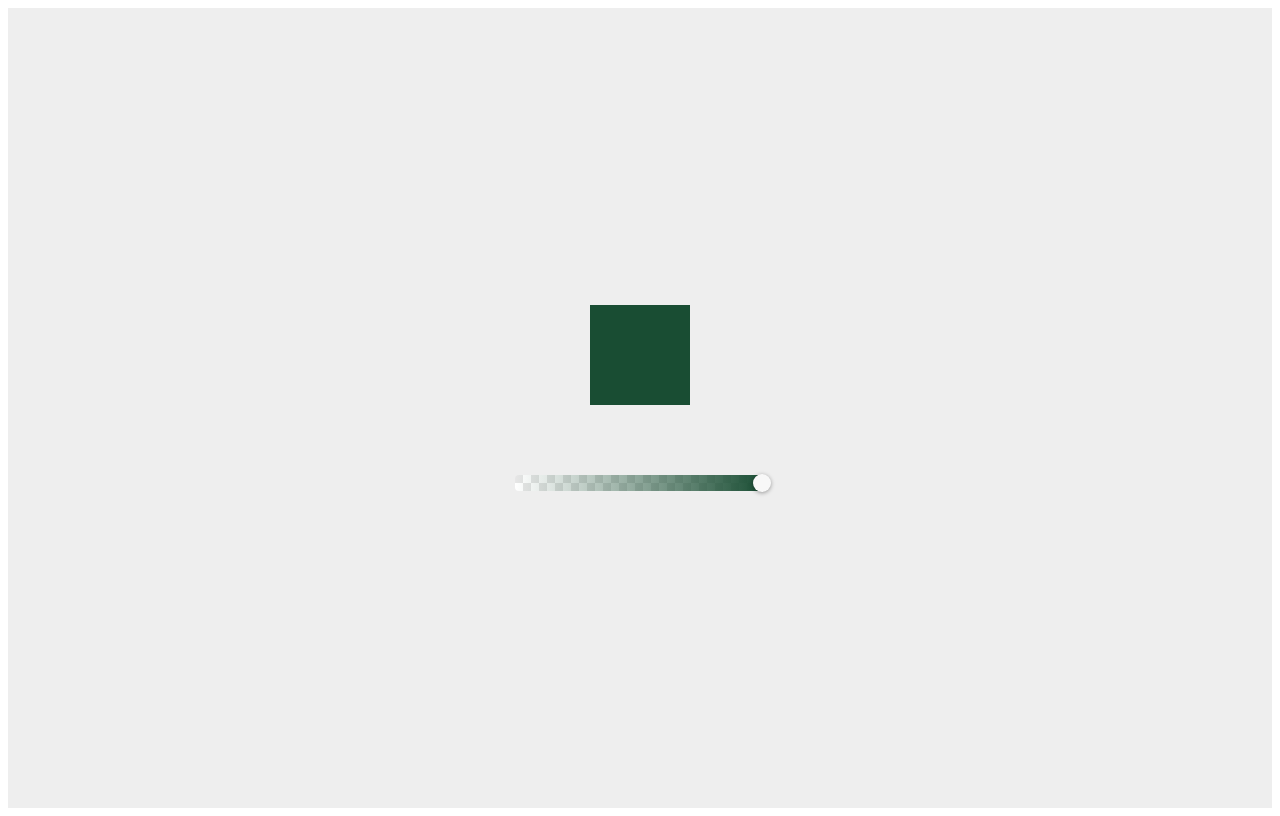
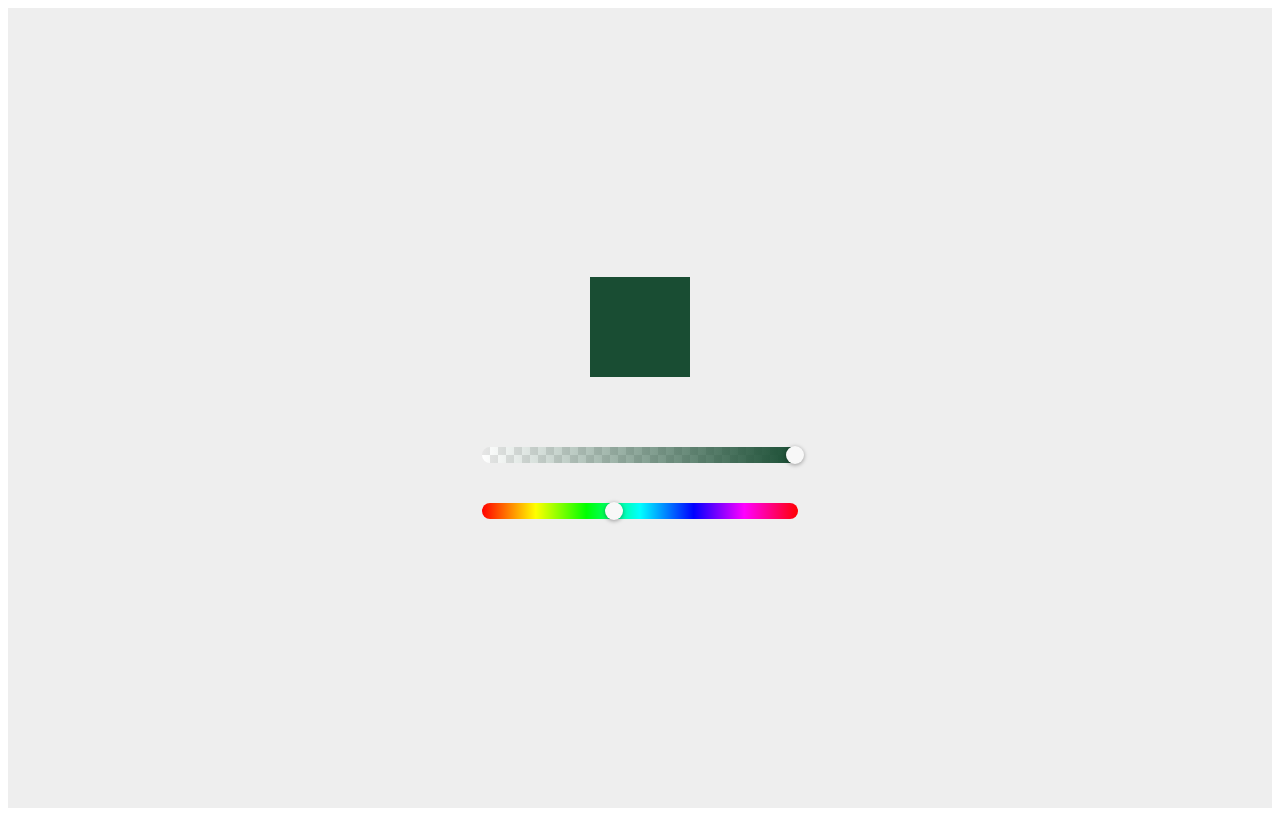
Before and after one commit to godwei123/vue-color, a Vue app: page / in a window 1280 px wide. Built offline with nearby package versions, Linux system fonts and the light colour scheme.

Commit message:
Alpha & Hue

```diff
--- a/examples/App.vue
+++ b/examples/App.vue
@@ -1,6 +1,7 @@
 <script setup lang="ts">
 import {ref, watch} from "vue";
 import AlphaPicker from "../packages/components/alpha/AlphaPicker.vue";
+import HuePicker from "../packages/components/hue/HuePicker.vue";
 
 
 const value = ref('#194d33')
@@ -26,7 +27,10 @@
 
     <div style="display:flex;flex-wrap: wrap;flex-direction: column">
       <div>
-        <AlphaPicker v-model="value" size="default" style="margin: 20px;"/>
+        <AlphaPicker round v-model="value" style="margin: 20px;"/>
+      </div>
+      <div>
+        <HuePicker round v-model="value" style="margin: 20px;"/>
       </div>
 
     </div>
--- a/packages/common/Alpha.vue
+++ b/packages/common/Alpha.vue
@@ -18,10 +18,10 @@
 
 <script setup lang="ts">
 import {computed, CSSProperties, onUnmounted, ref} from "vue";
-import {calculateChange} from "../utils/alpha"
+import {calculateChange} from "@/utils/alpha"
 import Checkboard from "../common/Checkboard.vue"
-import {useThrottle} from "../hooks/useThrottle";
-import {ColorObject, Direction} from "../interface";
+import {useThrottle} from "@/hooks/useThrottle";
+import {ColorObject, Direction} from "@/interface";
 
 interface Alpha {
   color: ColorObject,
--- a/packages/common/Hue.vue
+++ b/packages/common/Hue.vue
@@ -1,8 +1,9 @@
 <template>
-  <div class="hue">
+  <div class="hue" :style="{borderRadius:radius}">
     <div
         :class="['hue-container',`hue-${direction}`]"
         ref="container"
+        :style="{borderRadius:radius}"
         @mousedown="handleMouseDown"
         @onTouchMove="handleChange"
         @onTouchStart="handleChange">
@@ -18,11 +19,13 @@
 
 interface Hue {
   direction?: Direction,
-  color: ColorObject
+  color: ColorObject,
+  radius?: string
 }
 
 const props = withDefaults(defineProps<Hue>(), {
-  direction: 'horizontal'
+  direction: 'horizontal',
+  radius: '0px',
 })
 
 const emit = defineEmits(['change'])
@@ -45,7 +48,7 @@
 
 const handleChange = (e: Event) => {
   const change = calculateChange(e, props.direction, props.color.hsl, container.value)
-  change && emit("change", change)
+  emit("change", change)
 }
 
 onUnmounted(() => {
@@ -60,14 +63,13 @@
   left: 0;
   right: 0;
   bottom: 0;
-  border-radius: 4px;
+
 }
 
 .hue-container {
   padding: 0 2px;
   position: relative;
   height: 100%;
-  border-radius: 4px;
 }
 
 .hue-horizontal {
@@ -78,6 +80,4 @@
   background: linear-gradient(to top, #f00 0%, #ff0 17%, #0f0 33%,
   #0ff 50%, #00f 67%, #f0f 83%, #f00 100%);
 }
-
-
 </style>
--- a/packages/components/alpha/AlphaPicker.vue
+++ b/packages/components/alpha/AlphaPicker.vue
@@ -1,9 +1,9 @@
 <template>
   <div
-      :style="styles.alphaWrap"
+      :style="{width:styles.width,height:styles.height}"
       class="picker alpha-picker">
     <Alpha
-        :radius="radius"
+        :radius="styles.radius"
         :direction="direction"
         :color="color"
         @change="change"
@@ -14,42 +14,37 @@
 </template>
 
 <script setup lang="ts">
-import Alpha from "../../common/Alpha.vue"
-import AlphaPointer from "./AlphaPointer.vue"
+import {computed, ComputedRef} from "vue";
 import {ColorInput} from "tinycolor2";
-import {convertColor, formatColor} from "../../utils/color";
-import {computed, ComputedRef} from "vue";
-import {ColorFormat, ColorObject, Direction, Size} from "../../interface";
-import Pointer from "../../common/Pointer.vue";
+import Alpha from "@/common/Alpha.vue"
+import Pointer from "@/common/Pointer.vue";
+import {ColorFormat, ColorObject, Direction, Size} from "@/interface";
+import {convertColor, formatColor} from "@/utils/color";
 
 interface AlphaPropsType {
   modelValue: ColorInput,
   format?: ColorFormat,
   direction?: Direction,
   width?: string,
-  size?: Size,
-  round?: boolean
+  height?: string
+  round?: boolean | string
 }
 
 const props = withDefaults(defineProps<AlphaPropsType>(), {
   direction: 'horizontal',
   format: 'rgb',
-  size: 'default',
   round: false,
-  width: '250px'
+  width: '316px',
+  height: '16px'
 })
-const sizeEnum = {
-  'mini': 10,
-  'small': 14,
-  'default': 16,
-  'middle': 18,
-  'large': 20,
-}
+
+const emit = defineEmits(["update:modelValue"])
+
 const styles = computed(() => {
-  let size = sizeEnum[props.size]
+  let size = parseInt(props.height)
   let width = size + 2;
   let height = size + 2;
-  let alphaWrap = {}, pointer = {}
+  let radius = "", pointer = {}
   if (props.direction == 'vertical') {
     pointer = {
       width: `${width}px`,
@@ -57,10 +52,6 @@
       transform: `translate(-4px, ${-width / 2}px)`,
       top: `${color.value.rgb.a * 100}%`,
       transition: 'top linear .1s'
-    }
-    alphaWrap = {
-      height: props.width ? props.width : '100%',
-      width: `${size}px`
     }
   } else {
     pointer = {
@@ -70,22 +61,18 @@
       left: `${color.value.rgb.a * 100}%`,
       transition: "left linear .1s"
     }
-
-    alphaWrap = {
-      width: props.width ? props.width : '100%',
-      height: `${size}px`
-    }
+  }
+  if (typeof props.round === 'boolean') {
+    radius = props.round ? `${size / 2}px` : '0'
+  } else {
+    radius = props.round
   }
   return {
-    alphaWrap,
-    pointer
+    width: props.direction == 'horizontal' ? props.width : props.height,
+    height: props.direction == 'vertical' ? props.width : props.height,
+    pointer,
+    radius
   }
-})
-
-const emit = defineEmits(["update:modelValue"])
-
-const radius = computed(() => {
-  return props.round ? `${sizeEnum[props.size] / 2}px` : "4px"
 })
 
 const color: ComputedRef<ColorObject> = computed(() => {
--- a/packages/components/hue/HuePicker.vue
+++ b/packages/components/hue/HuePicker.vue
@@ -1,56 +1,78 @@
 <template>
-  <div class="picker hue-picker" :style="styles">
+  <div
+      class="picker hue-picker"
+      :style="{width:styles.width,height:styles.height}">
     <Hue
+        :radius="styles.radius"
         :color="color"
         :direction="direction"
         @change="change"
     >
-      <HuePointer :size="sizeEnum[size]" :direction="direction" :color="color"/>
+      <Pointer :styles="styles.pointer"></Pointer>
     </Hue>
   </div>
 </template>
 
 <script setup lang="ts">
-import Hue from "../../common/Hue.vue"
-import HuePointer from "./HuePointer.vue"
 import {ColorInput} from "tinycolor2";
 import {computed, ComputedRef} from "vue";
-import {ColorFormat, ColorObject, Direction, Size} from "../../interface";
-import {convertColor, formatColor} from "../../utils/color";
+import {ColorFormat, ColorObject, Direction} from "@/interface";
+import {convertColor, formatColor} from "@/utils/color";
+import Pointer from "@/common/Pointer.vue";
+import Hue from "@/common/Hue.vue"
 
 interface HuePropsType {
   modelValue: ColorInput,
   format?: ColorFormat,
   direction?: Direction,
-  width?: number,
-  size?: Size,
+  width?: string,
+  height?: string,
+  round?: boolean | string
 }
 
 const props = withDefaults(defineProps<HuePropsType>(), {
   direction: 'horizontal',
   format: 'rgb',
-  size: 'default',
+  width: '316px',
+  height: '16px',
+  round: false
 })
 const emit = defineEmits(['update:modelValue'])
 
-const sizeEnum = {
-  'mini': 10,
-  'small': 14,
-  'default': 16,
-  'middle': 18,
-  'large': 20,
-}
+const styles = computed(() => {
+  let size = parseInt(props.height)
+  let radius = "", pointer = {}
 
-const styles = computed(() => {
-  return props.direction === 'horizontal' ?
-      {
-        width: props.width ? `${props.width}px` : '100%',
-        height: `${sizeEnum[props.size]}px`
-      } :
-      {
-        height: props.width ? `${props.width}px` : '100%',
-        width: `${sizeEnum[props.size]}px`
-      }
+  let width = size + 2;
+  let height = size + 2;
+  if (props.direction == 'vertical') {
+    pointer = {
+      width: `${width}px`,
+      height: `${height}px`,
+      transform: `translate(-3px, ${-width / 2}px)`,
+      top: `${-((color.value.hsl.h * 100) / 360) + 100}%`,
+      transition: 'top linear .1s'
+    }
+  } else {
+    pointer = {
+      width: `${width}px`,
+      height: `${height}px`,
+      transform: ` translate(${-width / 2}px, -1px)`,
+      left: `${(color.value.hsl.h * 100) / 360}%`,
+      transition: "left linear .1s"
+    }
+  }
+  if (typeof props.round === 'boolean') {
+    radius = props.round ? `${size / 2}px` : '0'
+  } else {
+    radius = props.round
+  }
+  return {
+    width: props.direction == 'horizontal' ? props.width : props.height,
+    height: props.direction == 'vertical' ? props.width : props.height,
+    pointer,
+    radius
+  }
 })
 
 const color: ComputedRef<ColorObject> = computed(() => {
--- a/tsconfig.json
+++ b/tsconfig.json
@@ -17,7 +17,10 @@
     "noEmit": true,
     "types": [
       "node"
-    ]
+    ],
+    "paths": {
+      "@/*": ["./packages/*"]
+    }
   },
   "include": [
     "packages/**/*.ts",
--- a/vite.config.ts
+++ b/vite.config.ts
@@ -1,20 +1,20 @@
-import { defineConfig } from 'vite'
+import {defineConfig} from 'vite'
 import vue from '@vitejs/plugin-vue'
 import dts from "vite-plugin-dts"
 import libCss from 'vite-plugin-libcss';
-import {resolve,join} from 'path'
+import {resolve, join} from 'path'
 
 // https://vitejs.dev/config/
 export default defineConfig({
-  plugins: [vue(),dts(),libCss()],
-  build:{
+    plugins: [vue(), dts(), libCss()],
+    build: {
         outDir: 'dist',
         lib: {
             entry: resolve(__dirname, 'packages/index.ts'),
             name: 'VueColor',
-      fileName: (format)=>`vue-color.${format}.js`,
+            fileName: (format) => `vue-color.${format}.js`,
         },
-    cssCodeSplit:false,
+        cssCodeSplit: false,
         rollupOptions: {
             // 确保外部化处理那些你不想打包进库的依赖
             external: ['vue'],
@@ -26,9 +26,9 @@
             },
         },
     },
-  resolve:{
-    alias:{
-      "@": resolve(__dirname, "./packages")
+    resolve: {
+        alias: {
+            "@": resolve(__dirname, "/packages")
         }
     }
 })
```
Also changed, not shown: packages/components/hue/HuePointer.vue (deleted, +0 -53 lines), 3 other files (tests, documents, lock files or other folders). Lines whose indentation alone changed are shown as unchanged.
